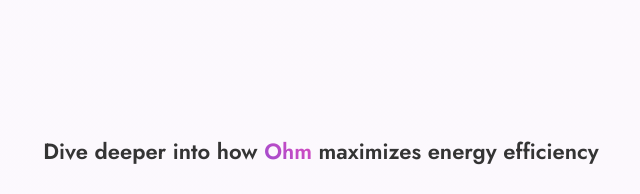
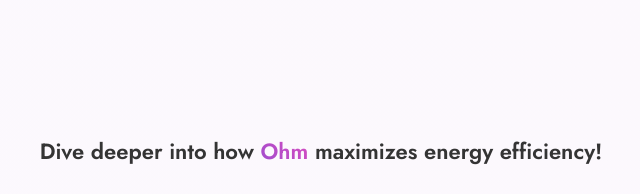
Before and after one commit to Wafiq5/Ohm-Progress, a plain HTML site: page Ohm progresses/index.html in a window 1280 px wide. Shown: the part 3400-3594 px from the top of the page, 319-959 px from the left. Drawn offline with Linux system fonts and the light colour scheme; a script that the page names is missing.

Commit message:
Update index.html

```diff
--- a/Ohm progresses/index.html
+++ b/Ohm progresses/index.html
@@ -1,6 +1,5 @@
 <!DOCTYPE html>
 <html lang="en">
-
 <head>
     <meta charset="UTF-8">
     <meta name="viewport" content="width=device-width, initial-scale=1.0">
@@ -13,7 +12,6 @@
         rel="stylesheet">
     <link rel="stylesheet" href="https://cdnjs.cloudflare.com/ajax/libs/font-awesome/4.7.0/css/font-awesome.min.css">
 </head>
-
 <body>
 
     <header>
@@ -93,7 +91,7 @@
                 </div>
             </div>
             <div class="learn-button-container">
-                <span class="learn-paragraph">Dive deeper into how <span class="text-gradient">Ohm</span> maximizes energy efficiency</span>
+                <span class="learn-paragraph">Dive deeper into how <span class="text-gradient">Ohm</span> maximizes energy efficiency!</span>
                 <a href="about.html"><button class="gradient-button-1">Explore more</button></a>
             </div>
         </section>
```
